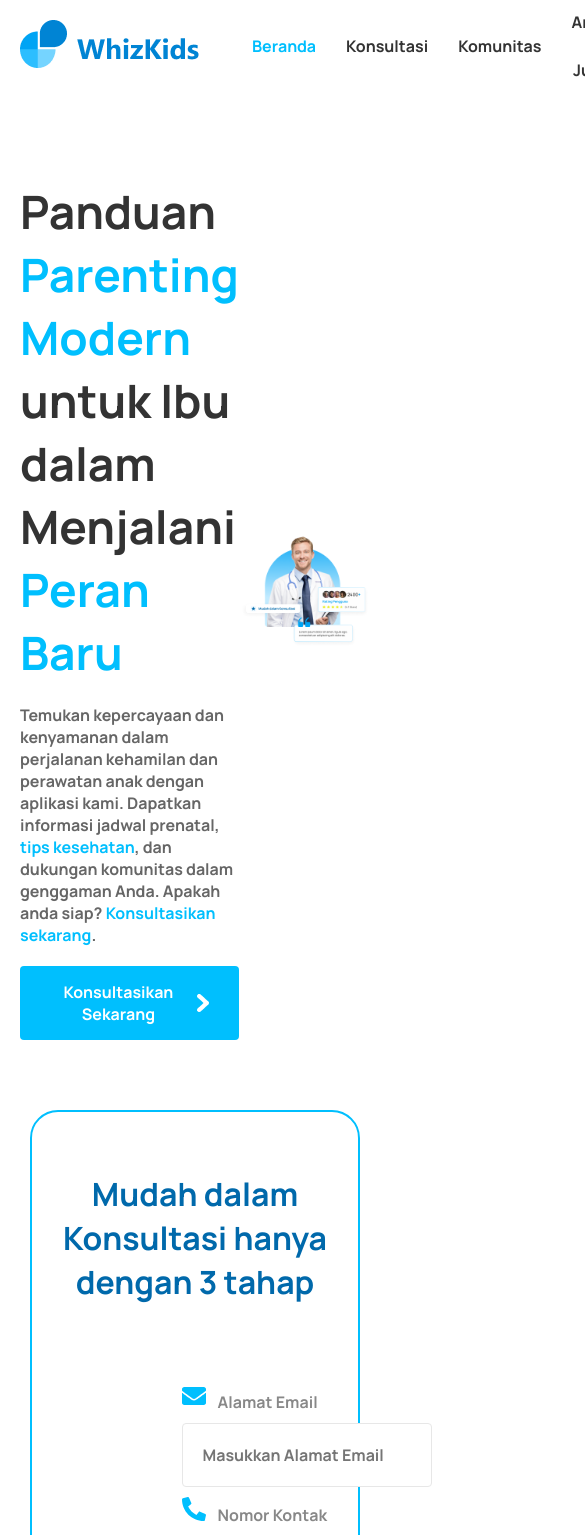
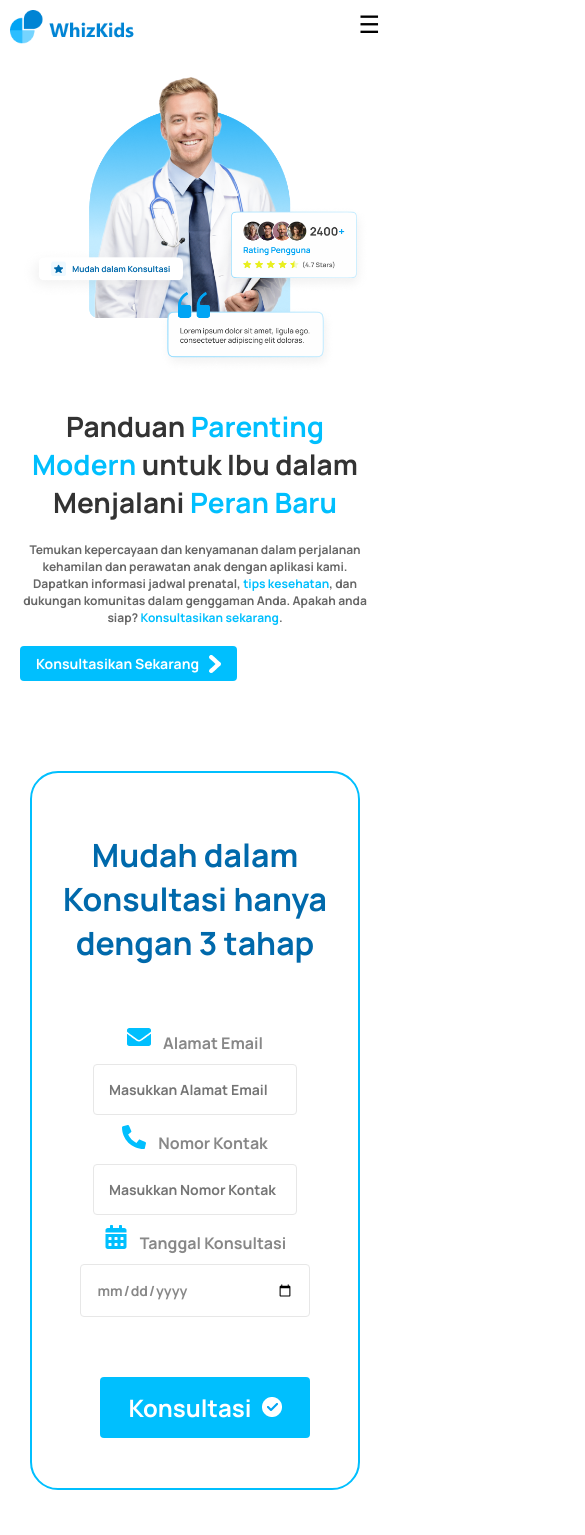
Before and after one commit to AdityaAnanta123/WhizKids, a React (Create React App) app: page / in a window 390 px wide. Shown: the top 1535 px of the page, 585 px wide, since content can reach past the window. Built offline with nearby package versions, Linux system fonts and the light colour scheme.

Commit message:
add responsive part 1

```diff
--- a/package.json
+++ b/package.json
@@ -35,5 +35,8 @@
       "last 1 firefox version",
       "last 1 safari version"
     ]
+  },
+  "devDependencies": {
+    "tailwindcss": "^3.4.4"
   }
 }
--- a/src/components/AboutSection.css
+++ b/src/components/AboutSection.css
@@ -1,18 +1,19 @@
+/* src/components/AboutSection.css */
 .about-section {
-    padding: 40px;
+  padding: 40px 0;
   background-color: white;
   border: 2px solid #00BFFE;
-    border-radius: 20px;
-    max-width: 1200px;
-    margin: 40px 50px  80px;
+  border-radius: 28px;
   box-shadow: 0 4px 8px rgba(0, 0, 0, 0.1);
+  margin: 40px auto 80px;
+  max-width: 1200px; /* Tambahkan max-width untuk mengontrol lebar maksimum */
 }
 
 .about-section__container {
   display: flex;
   flex-direction: column;
   align-items: center;
-    margin: auto 20px auto;
+  padding: 0 20px;
 }
 
 .about-section__header-title {
@@ -37,8 +38,8 @@
 }
 
 .about-section__image-container img {
-    width: 450px;
-    height: 345px;
+  max-width: 100%;
+  height: auto;
   border-radius: 10px;
 }
 
@@ -50,7 +51,6 @@
   justify-content: flex-start;
   padding: 20px;
   text-align: left;
-    margin-top: -40px;
 }
 
 .about-section__content p {
@@ -72,9 +72,26 @@
   border-radius: 4px;
   cursor: pointer;
   font-size: 24px;
-    margin-top: 1px;
+  margin-top: 20px;
 }
 
 .about-section__button:hover {
   background-color: #0099D3;
 }
+
+/* Media queries untuk tampilan responsif */
+@media (max-width: 768px) {
+  .about-section__content-container {
+      flex-direction: column;
+      align-items: center;
+  }
+
+  .about-section__image-container {
+      margin-bottom: 20px;
+  }
+
+  .about-section__content {
+      align-items: center;
+      text-align: center;
+  }
+}
--- a/src/components/Features.css
+++ b/src/components/Features.css
@@ -19,7 +19,7 @@
     font-family: 'Manrope', sans-serif;
     font-weight: bold;
     font-size: 32px;
-    margin: 0 0 30px 0; /* Menghapus margin atas dan bawah, hanya menambahkan margin bawah */
+    margin: 0 0 10px 0; /* Menghapus margin atas dan bawah, hanya menambahkan margin bawah */
     color: #0069AB;
     border: none; /* Pastikan tidak ada border */
 }
@@ -98,7 +98,7 @@
     cursor: pointer;
     margin-left: 20px;
     font-size: 24px;
-    margin-top: -5px;
+    margin-top: 10px; /* Berikan ruang di atas tombol */
 }
 
 .features-shapes button:hover {
@@ -108,3 +108,29 @@
 .features-content button .button-logo {
     margin-left: 10px;
 }
+
+/* Media query untuk layar dengan lebar kurang dari 768px (mobile) */
+@media screen and (max-width: 768px) {
+    .features-shapes .feature {
+        flex-direction: column;
+        align-items: center;
+        margin-right: 0; /* Menghapus margin kanan pada fitur */
+    }
+
+    .features-shapes .feature input[type="email"],
+    .features-shapes .feature input[type="tel"],
+    .features-shapes .feature input[type="date"] {
+        width: 100%; /* Memenuhi lebar fitur */
+        padding: 15px; /* Ubah padding input untuk tampilan mobile */
+        font-size: 14px; /* Ukuran teks input untuk tampilan mobile */
+    }
+
+    .features-shapes .input-button-group {
+        flex-direction: column; /* Ubah layout menjadi column untuk tampilan mobile */
+        align-items: center; /* Pusatkan elemen di tampilan mobile */
+    }
+
+    .features-shapes button {
+        margin-top: 0px; /* Berikan ruang di atas tombol */
+    }
+}
--- a/src/components/Header.css
+++ b/src/components/Header.css
@@ -1,4 +1,3 @@
-/* src/components/Header.css */
 .header {
     background-color: #fff;
     padding: 10px 0;
@@ -13,15 +12,25 @@
     padding: 0 20px;
 }
 
+.logo {
+    flex: 1; /* Logo takes up available space */
+    max-width: 150px; /* Max width of logo */
+}
+
 .logo img {
-    max-height: 50px;
+    max-width: 100%; /* Ensures the image scales down responsively */
+    height: auto; /* Maintains aspect ratio */
+}
+
+.menu-toggle {
+    cursor: pointer;
+    font-size: 24px;
+    display: none; /* Hidden by default on larger screens */
 }
 
 nav {
-    flex: 1;
     display: flex;
-    justify-content: center;
-    align-items: center; /* Tambahkan align-items: center untuk nav */
+    align-items: center;
 }
 
 nav ul {
@@ -29,7 +38,7 @@ nav ul {
     display: flex;
     margin: 0;
     padding: 0;
-    align-items: center; /* Pastikan elemen dalam ul sejajar */
+    align-items: center;
 }
 
 nav ul li {
@@ -41,35 +50,67 @@ nav ul li a {
     color: #333;
     font-family: 'Manrope', sans-serif;
     font-size: 16px;
-    font-weight: 400; /* Regular */
-    line-height: 1.5; /* Pastikan line-height sesuai */
+    font-weight: 400;
+    line-height: 1.5;
 }
 
 nav ul li a.beranda {
-    color: #00BFFE; /* Warna biru untuk Beranda */
-    font-weight: 700; /* Bold untuk Beranda */
+    color: #00BFFE;
+    font-weight: 700;
 }
 
-.login-button {
-    display: flex;
-    align-items: center; /* Pastikan button sejajar dengan teks */
-    height: 100%; /* Buat tinggi login-button 100% untuk keselarasan */
+@media screen and (max-width: 768px) {
+    .container {
+        flex-direction: row; /* Ensure items are horizontal */
+        justify-content: space-between; /* Ensure logo and menu toggle are at opposite ends */
+        align-items: center; /* Center items vertically */
+        margin: 0 auto;
+        padding: 0 10px; /* Adjust padding for better spacing */
+    }
+
+    .logo {
+        max-width: 150px; /* Adjust max width of logo for mobile */
+        position: absolute;
+        left: 10px; /* Adjust left position as needed */
+    }
+
+    .menu-toggle {
+        display: block; /* Display menu icon on smaller screens */
+        font-size: 24px;
+        cursor: pointer; /* Add cursor pointer for interaction */
+        position: absolute;
+        right: 10px; /* Adjust right position as needed */
+    }
+
+    nav {
+        display: none; /* Hide navigation by default on smaller screens */
+        transition: max-height 0.3s ease-out; /* Add transition for smooth animation */
+        max-height: 0; /* Initially hide menu */
+        overflow: hidden; /* Hide overflow to prevent content showing when closed */
+        position: absolute;
+        top: 60px;
+        right: 10px;
+        background-color: #fff;
+        box-shadow: 0px 8px 16px 0px rgba(0,0,0,0.2);
+        border-radius: 5px;
+        flex-direction: column; /* Display navigation items vertically */
+        padding: 10px;
+        z-index: 1000;
+    }
+
+    nav.open {
+        display: flex; /* Show navigation when open */
+        max-height: 500px; /* Set a max height for the menu to expand */
+    }
+
+    nav ul {
+        list-style: none;
+        flex-direction: column;
+        padding: 0;
+        margin: 0;
+    }
+
+    nav ul li {
+        margin: 10px 0;
+    }
 }
-
-.login-button button {
-    padding: 10px 20px;
-    background-color: #00BFFE;
-    color: white;
-    border: none;
-    border-radius: 4px;
-    cursor: pointer;
-    font-family: 'Manrope', sans-serif;
-    font-weight: 700; /* Bold */
-    font-size: 16px;
-    line-height: 1.5; /* Pastikan line-height sesuai */
-    margin-left: 20px; /* Tambahkan margin untuk memberi jarak dari teks */
-}
-
-.login-button button:hover {
-    background-color: #00BFFE;
-}
--- a/src/components/Header.js
+++ b/src/components/Header.js
@@ -1,16 +1,24 @@
-// src/components/Header.js
-import React from 'react';
+import React, { useState } from 'react';
 import './Header.css';
 import logo from '../img/Group 27.png';
 
 const Header = () => {
+    const [isMenuOpen, setIsMenuOpen] = useState(false);
+
+    const toggleMenu = () => {
+        setIsMenuOpen(!isMenuOpen);
+    };
+
     return (
         <header className="header">
             <div className="container">
                 <div className="logo">
                     <img src={logo} alt="WhizKids Logo" />
                 </div>
-                <nav>
+                <div className="menu-toggle" onClick={toggleMenu}>
+                    &#9776;
+                </div>
+                <nav className={isMenuOpen ? 'open' : ''}>
                     <ul>
                         <li><a href="#beranda" className="beranda">Beranda</a></li>
                         <li><a href="#konsultasi">Konsultasi</a></li>
@@ -19,9 +27,6 @@ const Header = () => {
                         <li><a href="#hubungi-kami">Hubungi Kami</a></li>
                     </ul>
                 </nav>
-                <div className="login-button">
-                    <button>Masuk</button>
-                </div>
             </div>
         </header>
     );
--- a/src/components/Hero.css
+++ b/src/components/Hero.css
@@ -15,8 +15,8 @@
 
 .hero-content {
     flex: 1;
-    max-width: 600px; /* Batasi lebar maksimal konten teks */
-    text-align: left; /* Pastikan teks rata kiri */
+    max-width: 600px;
+    text-align: left;
 }
 
 .hero-content h1 {
@@ -68,3 +68,54 @@
 .hero-content button .button-logo {
     margin-left: 10px;
 }
+
+/* Media Queries */
+@media (max-width: 768px) {
+    .container {
+        flex-direction: column;
+        align-items: center;
+        text-align: center;
+    }
+
+    .hero-content {
+        max-width: 100%;
+        text-align: center;
+        margin-bottom: 20px;
+    }
+
+    .hero-content h1 {
+        font-size: 36px;
+    }
+
+    .hero-content p {
+        font-size: 14px;
+    }
+
+    .hero-content button {
+        padding: 10px 20px;
+    }
+
+    .hero-image {
+        order: -1; /* Membawa gambar ke atas dalam urutan */
+        margin-bottom: 20px;
+    }
+}
+
+@media (max-width: 768px) {
+    .hero-content h1 {
+        font-size: 28px;
+    }
+
+    .hero-content p {
+        font-size: 12px;
+    }
+
+    .hero-content button {
+        padding: 8px 16px;
+        font-size: 0.875em;
+    }
+
+    .hero-image {
+        margin-bottom: 10px;
+    }
+}
--- a/src/components/Service.css
+++ b/src/components/Service.css
@@ -26,10 +26,10 @@
   grid-template-columns: 1.5fr 1.5fr; /* First column twice the width of second */
   grid-template-rows: auto auto;
   grid-template-areas:
-  "box1 box2"
-  "box3 box4";
+    "box1 box2"
+    "box3 box4";
   gap: 20px;
-  padding:0 120px ; /* Add padding to the left and right */
+  padding: 0 120px; /* Add padding to the left and right */
   box-sizing: border-box; /* Ensure padding is included in the element's total width and height */
 }
 
@@ -53,8 +53,8 @@
   justify-content: center;
   border: 2px solid #EFF9FF; /* Make sure border style is solid */
   border-radius: 5px;
-  margin-bottom: 0px; /* Add margin-bottom for spacing */
-  margin-top: 40px;
+  margin-bottom: 20px; /* Add margin-bottom for spacing */
+  margin-top: 20px; /* Adjust top margin */
   background-color: #EFF9FF;
 }
 
@@ -73,7 +73,7 @@
   font-size: 1em;
   color: #666;
   margin-top: 10px; /* Margin above p */
-  margin-bottom: 50px;
+  margin-bottom: 20px; /* Adjust bottom margin */
 }
 
 .feature-box1 {
@@ -93,3 +93,30 @@
   grid-area: box4;
   height: 300px;
 }
+
+/* Media query untuk layar dengan lebar kurang dari 768px (mobile) */
+@media screen and (max-width: 768px) {
+  .features-container {
+    grid-template-columns: 1fr; /* Ubah menjadi satu kolom untuk tampilan mobile */
+    grid-template-rows: auto auto auto auto; /* Tambahkan baris untuk setiap box */
+    grid-template-areas:
+      "box1"
+      "box2"
+      "box3"
+      "box4";
+    padding: 0 20px; /* Sesuaikan padding untuk tampilan mobile */
+  }
+
+  .feature-box {
+    height: auto; /* Buat ketinggian box menjadi otomatis */
+    margin-bottom: 20px; /* Tambahkan margin bottom untuk pemisah antar box */
+  }
+
+  .icon-wrapper {
+    margin-top: 0; /* Hapus margin top pada icon-wrapper untuk tampilan mobile */
+  }
+
+  .feature-box p {
+    margin-bottom: 20px; /* Sesuaikan margin bottom untuk tampilan mobile */
+  }
+}
```
Also changed, not shown: src/components/Features.js (+5 -3 lines), 1 other file (tests, documents, lock files or other folders). Lines whose indentation alone changed are shown as unchanged.
